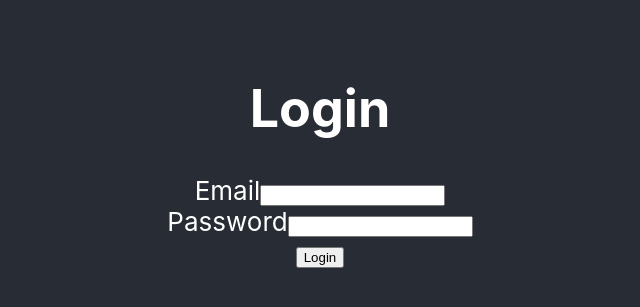
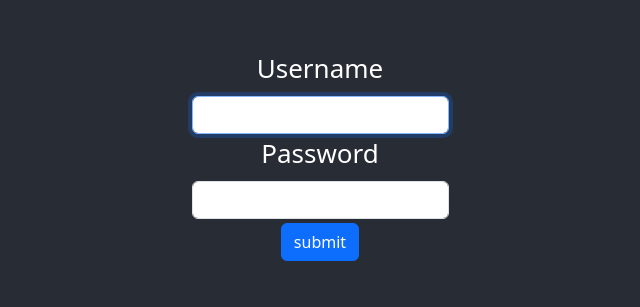
Before and after one commit to Denisof/js-react-developer-project-12, a React (Create React App) app in the folder frontend/: page /login in a window 1280 px wide. Shown: the part 245-552 px from the top of the page, without its empty margins (320-960 px from the left). Built offline with nearby package versions, Linux system fonts and the light colour scheme.

Commit message:
Login implementation

```diff
--- a/frontend/src/App.js
+++ b/frontend/src/App.js
@@ -1,21 +1,37 @@
 
 import './App.css';
+import 'bootstrap/dist/css/bootstrap.min.css';
 import { BrowserRouter, Routes, Route } from 'react-router-dom';
-import Home from "./Components/Home";
-import Login from "./Components/Login";
-import NotFound from "./Components/NotFound";
+import React, {useEffect, useState} from 'react';
+import { setToken } from './slices/jwt.js';
+import { login } from './slices/user.js';
+import Home from "./components/Home";
+import Login from "./components/Login";
+import NotFound from "./components/NotFound";
+import ProtectedRoutesProxy from "./components/ProtectedRoutesProxy";
+import { useDispatch } from 'react-redux';
+
 
 function App() {
-  return (
+    const dispatch = useDispatch();
+    const [isLoading, setIsLoading] = useState(true);
+    useEffect(() => {
+        const token = localStorage.getItem('token');
+        if (token) {
+            dispatch(setToken(token));
+            dispatch(login());
+        }
+        setIsLoading(false);
+    }, []);
+      return !isLoading && (
         <div className="App">
             <header className="App-header">
                 <BrowserRouter>
                     <Routes>
-                    <Route path="/" >
+                        <Route path="/" element={<ProtectedRoutesProxy />}>
                             <Route index element={<Home />} />
-                        <Route path="login" element={<Login />} />
                         </Route>
-
+                        <Route path="/login" element={<Login />} />
                         <Route path={"*"}
                             element={<NotFound />}
                         />
--- a/frontend/src/Components/Login.jsx
+++ /dev/null
@@ -1,48 +0,0 @@
-import React from 'react';
-import { Formik, Form, Field, ErrorMessage } from 'formik';
-
-
-
-export default function Login() {
-    return (
-        <div>
-            <h1>Login</h1>
-            <Formik
-                initialValues={{ email: '', password: '' }}
-                validate={values => {
-                    const errors = {};
-                    if (!values.email) {
-                        errors.email = 'Required';
-                    } else if (
-                        !/^[A-Z0-9._%+-]+@[A-Z0-9.-]+\.[A-Z]{2,}$/i.test(values.email)
-                    ) {
-                        errors.email = 'Invalid email address';
-                    }
-                    return errors;
-                }}
-                onSubmit={(values, { setSubmitting }) => {
-                    setTimeout(() => {
-                        alert(JSON.stringify(values, null, 2));
-                        setSubmitting(false);
-                    }, 400);
-                }}
-            >
-                {({ isSubmitting }) => (
-                    <Form>
-                        <label htmlFor={"email"}>Email</label>
-                        <Field  id="email" type="email" name="email" />
-                        <ErrorMessage name="email" component="div" />
-                        <br/>
-                        <label htmlFor={"password"}>Password</label>
-                        <Field id="password" type="password" name="password" />
-                        <ErrorMessage name="password" component="div" />
-                        <br/>
-                        <button type="submit" disabled={isSubmitting}>
-                            Login
-                        </button>
-                    </Form>
-                )}
-            </Formik>
-        </div>
-    );
-}
--- /dev/null
+++ b/frontend/src/api/routes.js
@@ -0,0 +1,5 @@
+const routes = {
+    loginPath: () => '/api/v1/login',
+}
+
+export default routes;
--- /dev/null
+++ b/frontend/src/components/Login.jsx
@@ -0,0 +1,80 @@
+import axios from 'axios';
+import React, {useEffect, useRef, useState} from 'react';
+import {useFormik} from 'formik';
+import Form from 'react-bootstrap/Form';
+import Button from 'react-bootstrap/Button';
+import routes from '../api/routes.js';
+import {Navigate, useLocation, useNavigate} from 'react-router-dom';
+import { useSelector, useDispatch } from 'react-redux';
+import { setToken } from '../slices/jwt.js';
+import { login } from '../slices/user.js';
+
+
+export default function Login() {
+    const isLoggedIn = useSelector((state) => state.user.value.isLoggedIn);
+    const dispatch = useDispatch();
+    let {state} = useLocation();
+    const navigate = useNavigate();
+    const redirectTo = state ? state.from.pathname : '/';
+
+
+    const [authFailed, setAuthFailed] = useState(false);
+    const userNameRef = useRef();
+    const passwordRef = useRef();
+
+    const loginFormik = useFormik({
+        initialValues: {
+            username: '',
+            password: ''
+        },
+        onSubmit: async (values) => {
+            const authUrl = routes.loginPath();
+            setAuthFailed(false);
+            try {
+                const response = await axios.post(authUrl, values);
+                if (response.status === 200 && response.data.token) {
+                    localStorage.setItem('token', response.data.token);
+                    dispatch(setToken(response.data.token));
+                    dispatch(login());
+                    navigate(redirectTo);
+                }
+            } catch (err) {
+                loginFormik.setSubmitting(false);
+                if (err.isAxiosError && err.response.status === 401) {
+                    setAuthFailed(true);
+                    userNameRef.current.select();
+                    return;
+                }
+                throw err;
+            }
+        },
+    });
+    useEffect(() => {
+        if (userNameRef.current) {
+            userNameRef.current.focus();
+        }
+    }, []);
+
+    if(isLoggedIn) {
+        return <Navigate to={redirectTo} relace/>;
+    }
+
+    return <Form onSubmit={loginFormik.handleSubmit}>
+        <Form.Group>
+            <Form.Label htmlFor="username">Username</Form.Label>
+            <Form.Control required isInvalid={authFailed} ref={userNameRef} type="text" id="username"
+                          autoComplete="username" name="username" onChange={loginFormik.handleChange}
+                          value={loginFormik.values.username}/>
+        </Form.Group>
+        <Form.Group>
+            <Form.Label htmlFor="password">Password</Form.Label>
+            <Form.Control required isInvalid={authFailed} ref={passwordRef} type="password" id="password"
+                          autoComplete="current-password" name="password" onChange={loginFormik.handleChange}
+                          value={loginFormik.values.password}/>
+            <Form.Control.Feedback type="invalid">
+                the username or password is incorrect
+            </Form.Control.Feedback>
+        </Form.Group>
+        <Button type="submit">submit</Button>
+    </Form>;
+}
--- /dev/null
+++ b/frontend/src/components/ProtectedRoutesProxy.jsx
@@ -0,0 +1,15 @@
+import {Navigate, Outlet, useLocation} from 'react-router-dom';
+import {useSelector} from 'react-redux';
+
+const ProtectedRoutesProxy = () => {
+    const isAuthenticated = useSelector(state => state.jwtToken.value);
+    const location = useLocation();
+
+    if (!isAuthenticated) {
+        return <Navigate to="/login" state={{ from: location }}/>;
+    }
+
+    return <Outlet/>;
+};
+
+export default ProtectedRoutesProxy;
--- a/frontend/src/index.js
+++ b/frontend/src/index.js
@@ -3,11 +3,16 @@ import ReactDOM from 'react-dom/client';
 import './index.css';
 import App from './App';
 import reportWebVitals from './reportWebVitals';
+import store from './slices/index.js';
+import { Provider } from 'react-redux';
+
 
 const root = ReactDOM.createRoot(document.getElementById('root'));
 root.render(
   <React.StrictMode>
-    <App />
+      <Provider store={store}>
+          <App />
+      </Provider>
   </React.StrictMode>
 );
 
--- /dev/null
+++ b/frontend/src/slices/index.js
@@ -0,0 +1,10 @@
+import { configureStore } from '@reduxjs/toolkit';
+import jwtToken from './jwt.js';
+import user from './user.js';
+
+export default configureStore({
+    reducer: {
+        jwtToken: jwtToken,
+        user: user,
+    },
+});
--- /dev/null
+++ b/frontend/src/slices/jwt.js
@@ -0,0 +1,19 @@
+import { createSlice } from '@reduxjs/toolkit';
+
+const initialState = {
+    value: null,
+};
+
+const jwtTokenSlice = createSlice({
+    name: 'jwt',
+    initialState,
+    reducers: {
+        setToken: (state, action) => {
+            state.value = action.payload;
+        }
+    },
+});
+
+export const { setToken } = jwtTokenSlice.actions;
+
+export default jwtTokenSlice.reducer;
--- /dev/null
+++ b/frontend/src/slices/user.js
@@ -0,0 +1,21 @@
+import { createSlice } from '@reduxjs/toolkit';
+
+const initialState = {
+    value: {
+        isLoggedIn: false,
+    },
+};
+
+const userSlice = createSlice({
+    name: 'user',
+    initialState,
+    reducers: {
+        login: (state) => {
+            state.value.isLoggedIn = true;
+        }
+    },
+});
+
+export const { login } = userSlice.actions;
+
+export default userSlice.reducer;
```
Also changed, not shown: package.json (+6 -1 lines), frontend/src/components/NotFound.jsx (renamed from frontend/src/Components/NotFound.jsx), 1 other file (tests, documents, lock files or other folders). Lines whose indentation alone changed are shown as unchanged.
